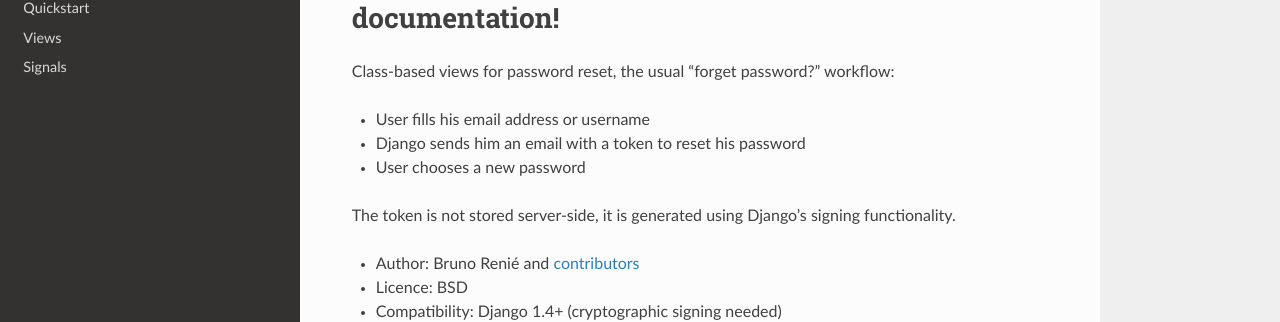
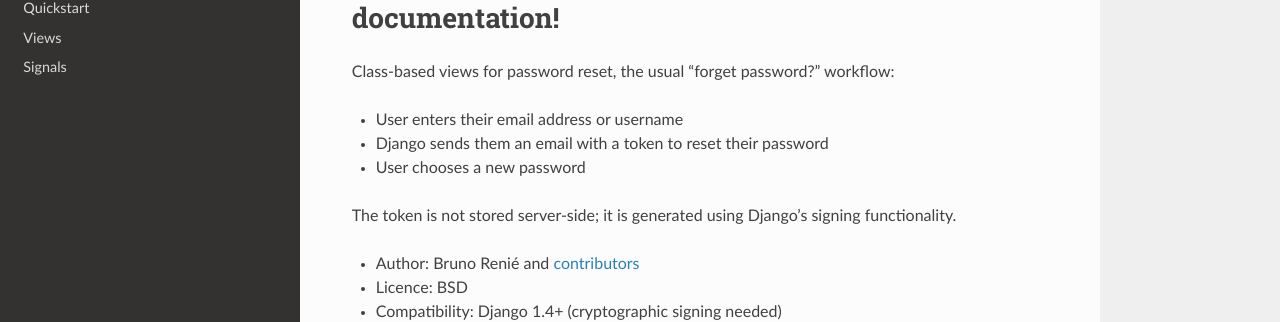
Before and after one commit to brutasse/django-password-reset, a Sphinx documentation site: the page built from docs/index.rst, in a window 1280 px wide and 900 px high. Shown: the part 137-459 px from the top of the window. Built offline with Sphinx 7.4.7 and the Read the Docs theme 2.0.0, drawn with Linux system fonts in a browser that asks for light colours.

Commit message:
Make docs gender-inclusive
Replace gendered pronouns with more inclusive pronouns. (Sorry, but it's a pretty glaring oversight these days!) Also made a slight punctuation improvement. Thanks for the project!

```diff
--- a/docs/index.rst
+++ b/docs/index.rst
@@ -3,11 +3,11 @@
 
 Class-based views for password reset, the usual "forget password?" workflow:
 
-* User fills his email address or username
-* Django sends him an email with a token to reset his password
+* User enters their email address or username
+* Django sends them an email with a token to reset their password
 * User chooses a new password
 
-The token is not stored server-side, it is generated using Django's signing
+The token is not stored server-side; it is generated using Django's signing
 functionality.
 
 * Author: Bruno Renié and `contributors`_
```
